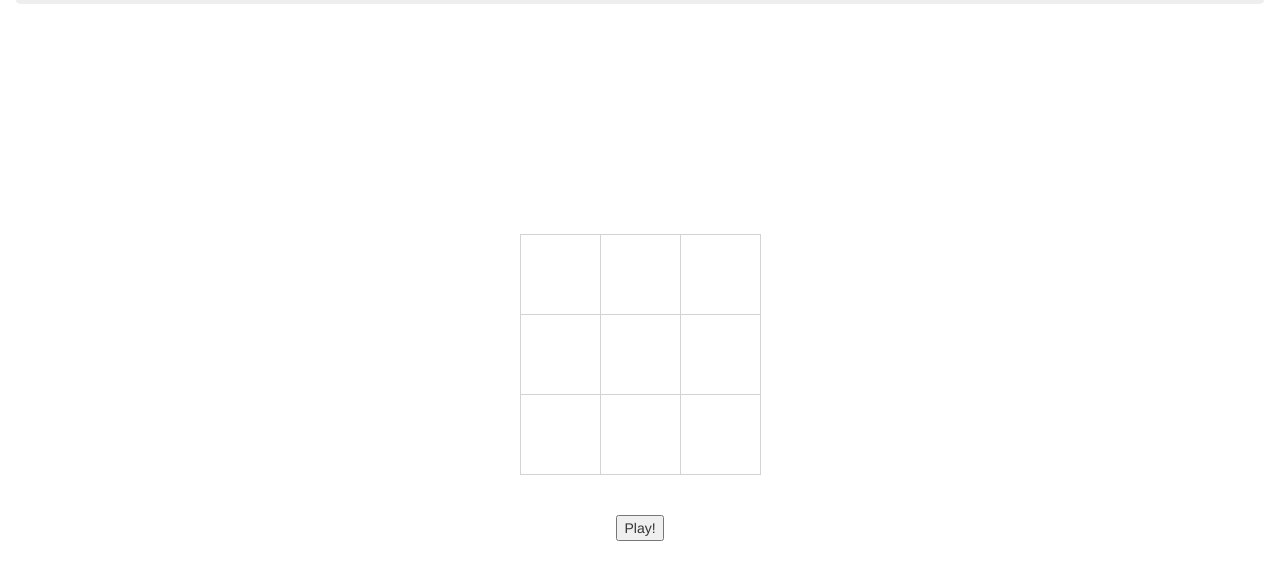
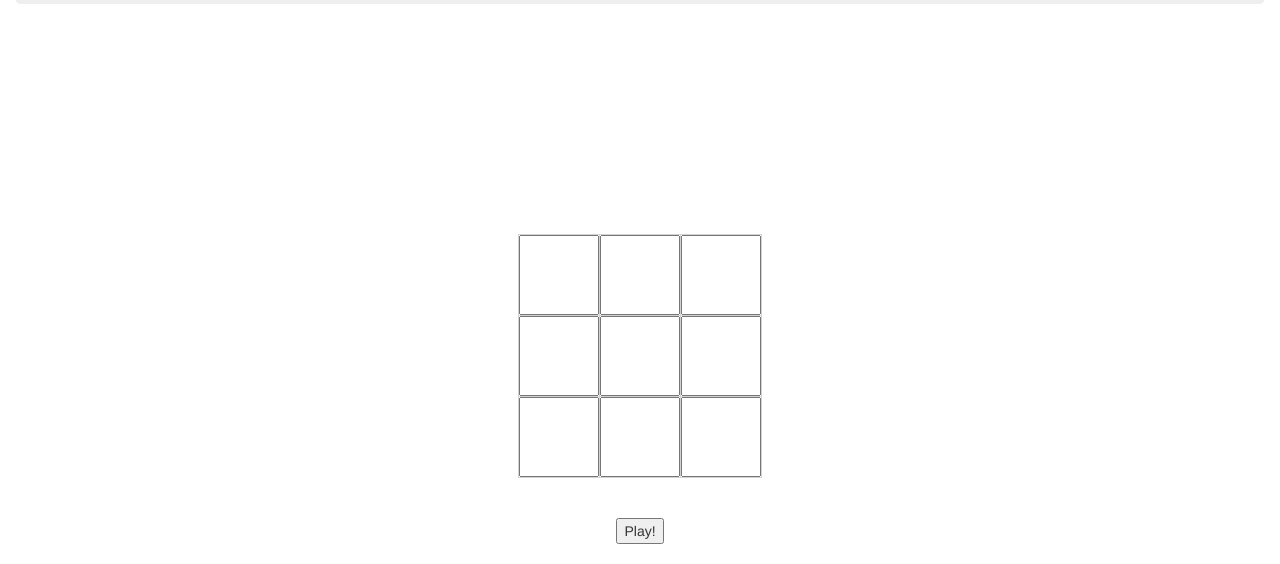
Before and after one commit to Gingerbolt/Tictac, a plain HTML site: page index.html in a window 1280 px wide. Shown: the part 236-800 px from the top of the page. Drawn offline with Linux system fonts and the light colour scheme.

Commit message:
add and style text input fields in board boxes

```diff
--- a/css/styles.css
+++ b/css/styles.css
@@ -8,6 +8,13 @@ td {
   border: 1px solid lightgray;
 }
 
+input {
+  width: inherit;
+  height: inherit;
+  font-size: 48px;
+  text-align: center;
+}
+
 .play-button {
   text-align: center;
   margin-top: 40px;
--- a/index.html
+++ b/index.html
@@ -21,36 +21,36 @@
           </thead>
           <tbody>
             <tr id="row1">
-              <td id="00">
-
+              <td id="cell00">
+                <input type="text" name="box" id="text00">
               </td>
-              <td id="01">
-
+              <td id="cell01">
+                <input type="text" name="box" id="text01">
               </td>
-              <td id="02">
-
+              <td id="cell02">
+                <input type="text" name="box" id="text02">
               </td>
             </tr>
             <tr id="row2">
-              <td id="10">
-
+              <td id="cell10">
+                <input type="text" name="box" id="text10">
               </td>
-              <td id="11">
-
+              <td id="cell11">
+                <input type="text" name="box" id="text11">
               </td>
-              <td id="12">
-
+              <td id="cell12">
+                <input type="text" name="box" id="text12">
               </td>
             </tr>
             <tr id="row3">
-              <td id="20">
-
+              <td id="cell20">
+                <input type="text" name="box" id="text20">
               </td>
-              <td id="21">
-
+              <td id="cell21">
+                <input type="text" name="box" id="text21">
               </td>
-              <td id="22">
-
+              <td id="cell22">
+                <input type="text" name="box" id="text22">
               </td>
             </tr>
           </tbody>
```
